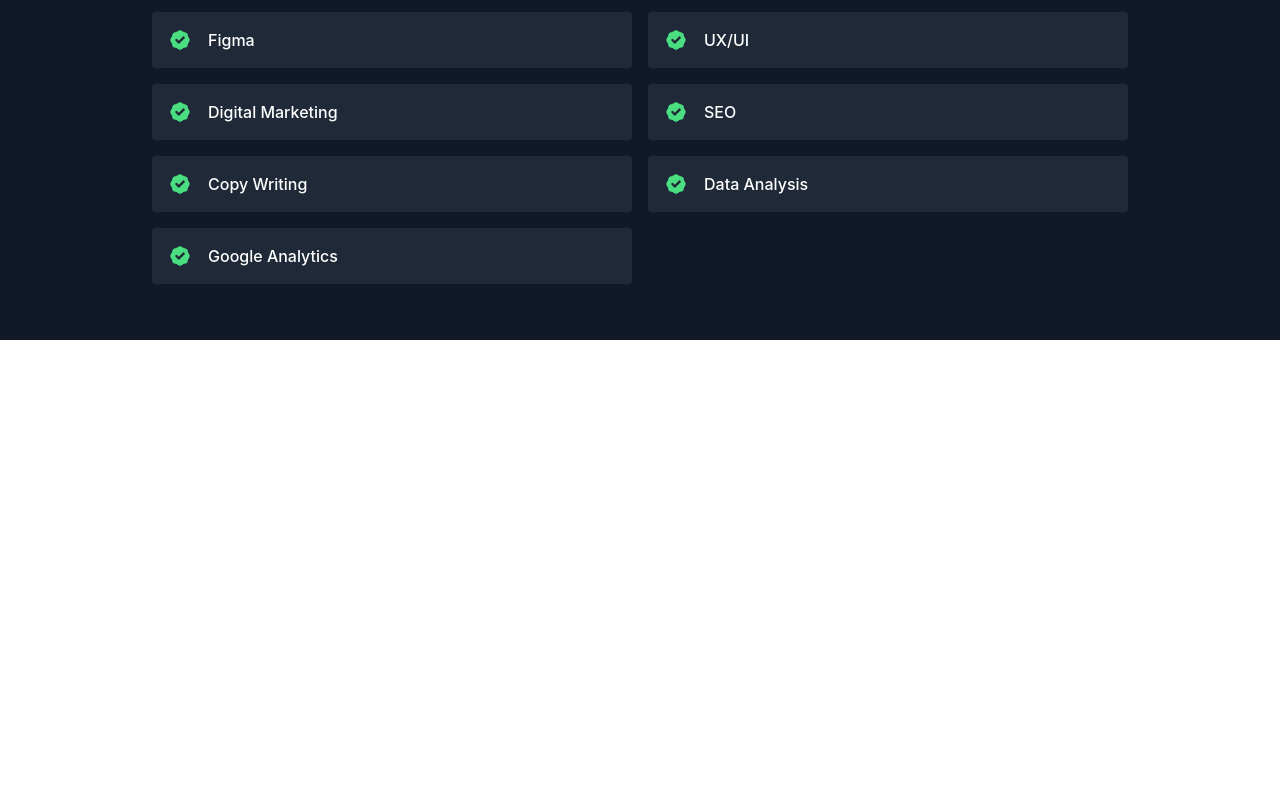
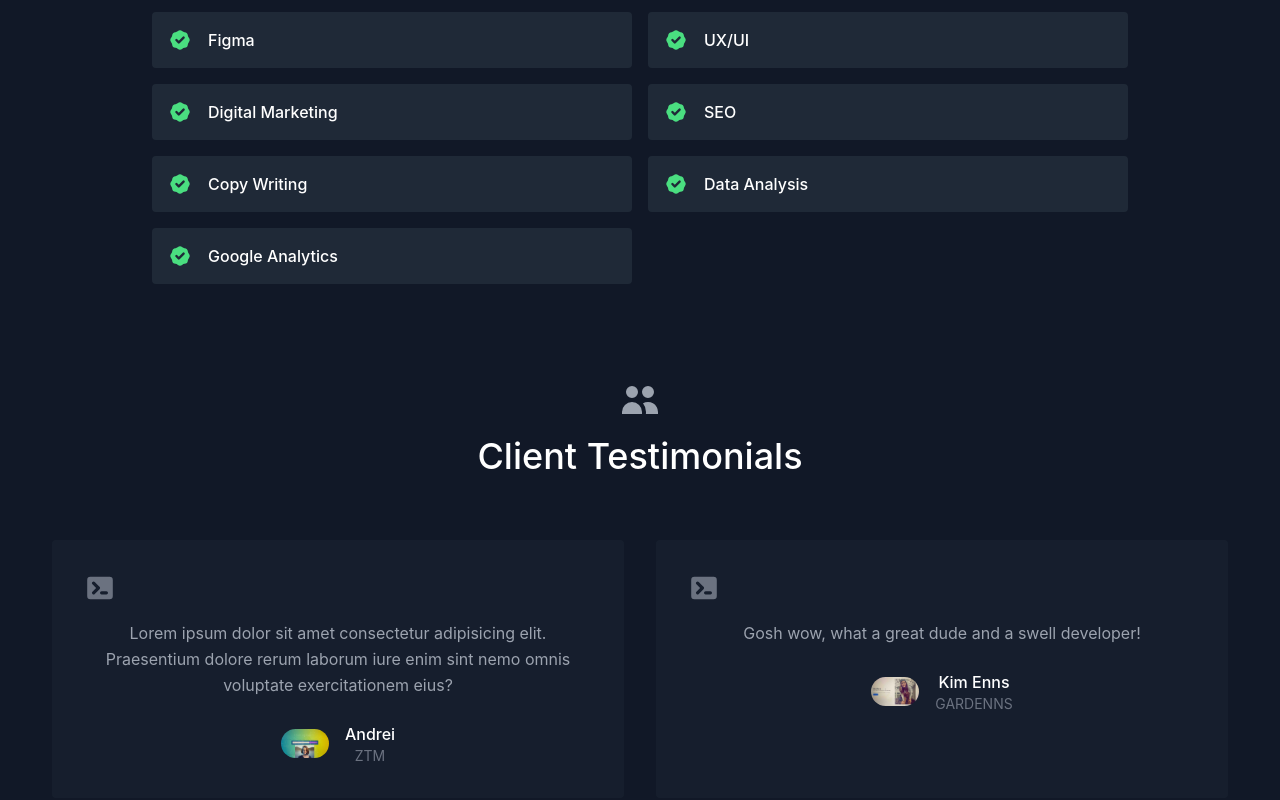
Before and after one commit to robalobadob/react-dev-portfolio, a React (Create React App) app: page / in a window 1280 px wide. Shown: the part 1956-2756 px from the top of the page. Before the commit the page ends 2296 px from the top, so only its background shows below. Built offline with nearby package versions, Linux system fonts and the light colour scheme.

Commit message:
added testimonials section and data

```diff
--- a/src/components/Testimonials.js
+++ b/src/components/Testimonials.js
@@ -1 +1,43 @@
-export default function Testimonials() {}
+import React from "react";
+import { TerminalIcon, UsersIcon } from "@heroicons/react/solid";
+import { testimonial } from "../data";
+
+export default function Testimonials() {
+    return (
+        <section id="testimonials">
+            <div className="container px-5 py-10 mx-auto text-center">
+                <UsersIcon className="w-10 inline-block mb-4" />
+                <h1 className="sm:text-4xl text-3xl font-medium title-font text-white mb-12">
+                    Client Testimonials
+                </h1>
+                <div className="flex flex-wrap m-4">
+                    {testimonial.map((testimonial) => (
+                        <div className="p-4 md:w-1/2 w-full">
+                            <div className="h-full bg-gray-800 bg-opacity-40 p-8 rounded">
+                                <TerminalIcon className="block w-8 text-gray-500 mb-4" />
+                                <p className="leading-relaxed mb-6">
+                                    {testimonial.quote}
+                                </p>
+                                <div className="inline-flex items-center">
+                                    <img
+                                        alt="testimonial"
+                                        src={testimonial.image}
+                                        className="w-12 rounded-full flex-shrink-0 object-cover object-center"
+                                    />
+                                    <span className="flex-grow flex flex-col pl-4">
+                                        <span className="title-font font-medium text-white">
+                                            {testimonial.name}
+                                        </span>
+                                        <span className="text-gray-500 text-sm uppercase">
+                                            {testimonial.company}
+                                        </span>
+                                    </span>
+                                </div>
+                            </div>
+                        </div>
+                    ))}
+                </div>
+            </div>
+        </section>
+    );
+}
--- a/src/data.js
+++ b/src/data.js
@@ -56,4 +56,21 @@
     "Copy Writing",
     "Data Analysis",
     "Google Analytics"
+];
+
+export const testimonial = [
+    {
+        quote:
+            "Lorem ipsum dolor sit amet consectetur adipisicing elit. Praesentium dolore rerum laborum iure enim sint nemo omnis voluptate exercitationem eius?",
+        image: projectImage1,
+        name: "Andrei",
+        company: "ZTM"
+    },
+    {
+        quote:
+            "Gosh wow, what a great dude and a swell developer!",
+        image: projectImage4,
+        name: "Kim Enns",
+        company: "GardEnns"
+    }
 ]
```
